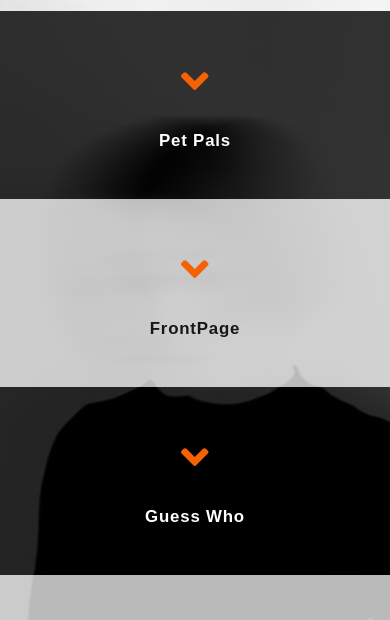
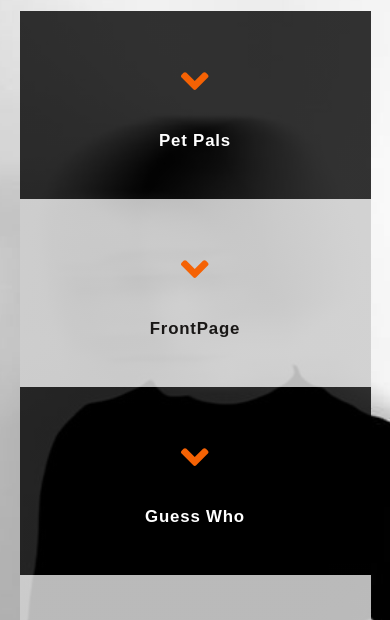
Before and after one commit to evestockstill/evePortfolio, a React app: page / in a window 390 px wide. Shown: the part 462-1082 px from the top of the page. Built offline with nearby package versions, Linux system fonts and the light colour scheme; a web font is replaced by a local one.

Commit message:
fixed mobile project

```diff
--- a/src/components/project/Project.scss
+++ b/src/components/project/Project.scss
@@ -43,7 +43,7 @@
     margin: 0 auto;
     color:#e0e2db;
    @include respond(phone) {
-     max-width: 100vw;
+     max-width: 90vw;
    }
   }
 
@@ -121,7 +121,7 @@
     padding: .5rem 0;
     font-size: .7rem;
    font-family: 'Titillium Web', sans-serif;
-   line-height: 1.2;
+   line-height: 1.3;
     }
       @include respond(tab-port) {
     font-size: 1.3rem;
@@ -136,6 +136,7 @@
        color: $orange1;
        @include respond(phone) {
       font-size: 1.5rem;
+      font-weight: bold;
       margin-bottom: .7rem;
     }
      }
```
